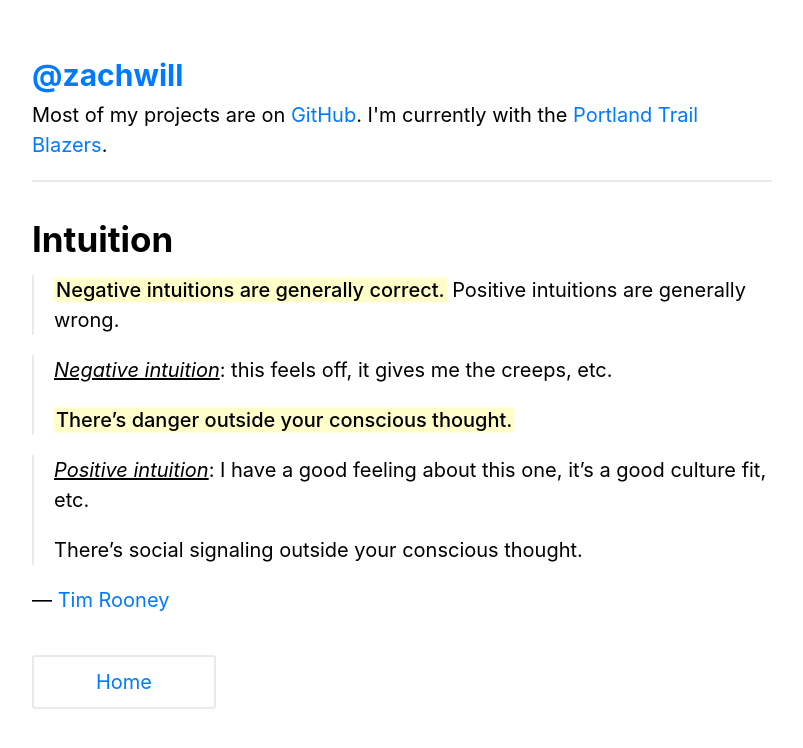
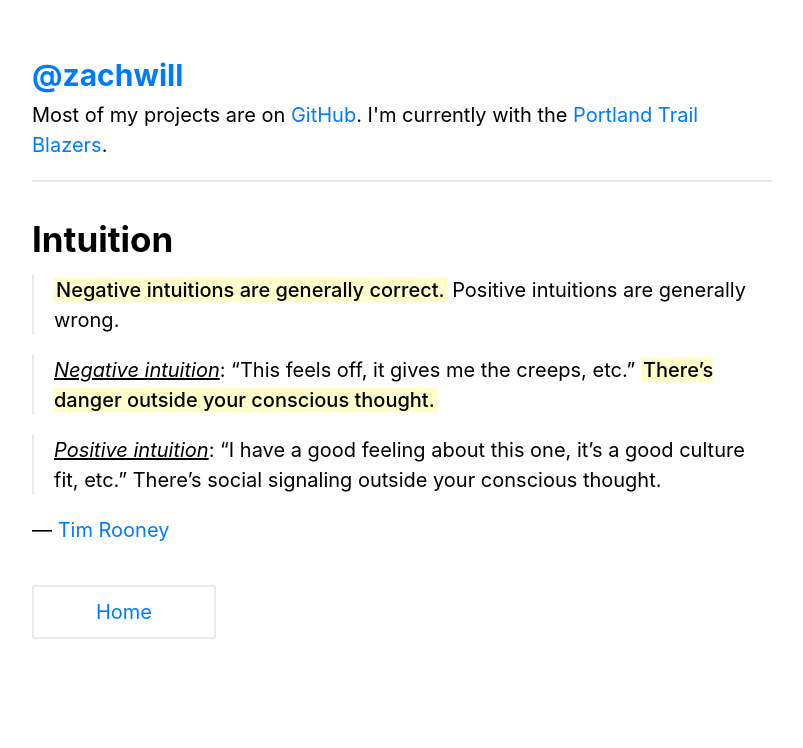
Before and after one commit to zachwill/blog, a Jekyll site: the page built from _posts/2020-10-07-intuition.md, in a window 1280 px wide. Shown: the top 748 px of the page, without its empty margins (238-1041 px from the left). Built offline with Jekyll 4.4.1, drawn with Linux system fonts in a browser that asks for light colours.

Commit message:
One last stab at correct formatting

```diff
--- a/_posts/2020-10-07-intuition.md
+++ b/_posts/2020-10-07-intuition.md
@@ -7,12 +7,10 @@ permalink : /intuition/
 
 > **Negative intuitions are generally correct.** Positive intuitions are generally wrong.
 
-> _Negative intuition_: this feels off, it gives me the creeps, etc.
->
+> _Negative intuition_: "This feels off, it gives me the creeps, etc."
 > **There's danger outside your conscious thought.**
 
-> _Positive intuition_: I have a good feeling about this one, it's a good culture fit, etc.
->
-> There's social signaling outside your conscious thought.
+> _Positive intuition_: "I have a good feeling about this one, it's a good
+> culture fit, etc." There's social signaling outside your conscious thought.
 
 &mdash; [Tim Rooney](https://twitter.com/tjrwriting/status/1258080863771930626)
```
